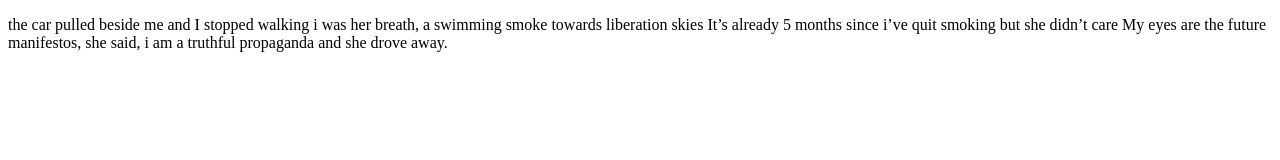
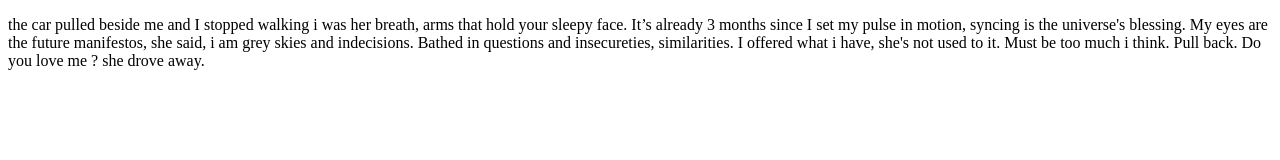
Before and after one commit to sicutero/sicutero.github.io, a plain HTML site: page index.html in a window 1280 px wide. Drawn offline with Linux system fonts and the light colour scheme.

Commit message:
Update index.html

```diff
--- a/index.html
+++ b/index.html
@@ -18,9 +18,12 @@
     </style>
 	<body>
 		<p>the car pulled beside me and I stopped walking
-i was her breath, a swimming smoke towards liberation skies
-It’s already 5 months since i’ve quit smoking but she didn’t care
-My eyes are the future manifestos, she said, i am a truthful propaganda
-and she drove away.</p>
+i was her breath, arms that hold your sleepy face.
+It’s already 3 months since I set my pulse in motion, syncing is the universe's blessing.
+My eyes are the future manifestos, she said, i am grey skies and indecisions.
+Bathed in questions and insecureties, similarities.
+I offered what i have, she's not used to it. Must be too much i think.
+Pull back. Do you love me ?
+she drove away.</p>
 	</body>
 </html>
```
